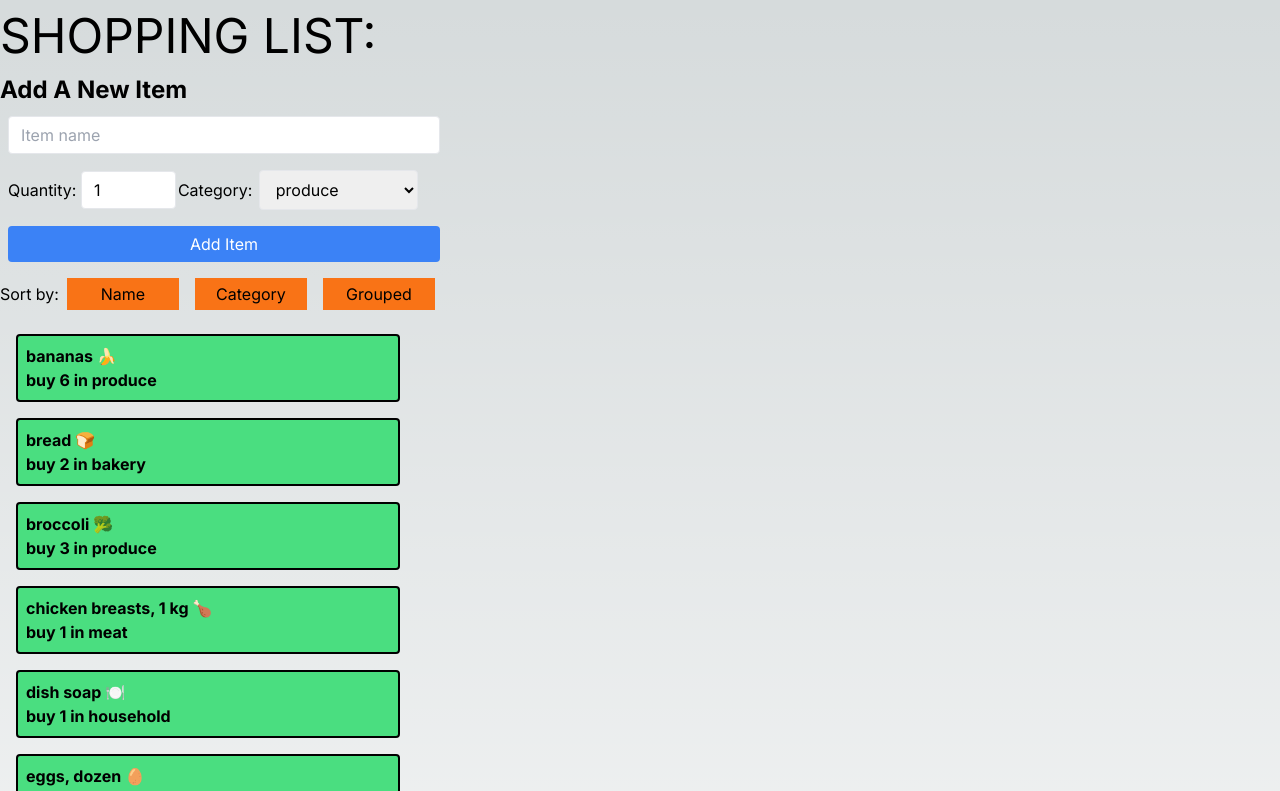
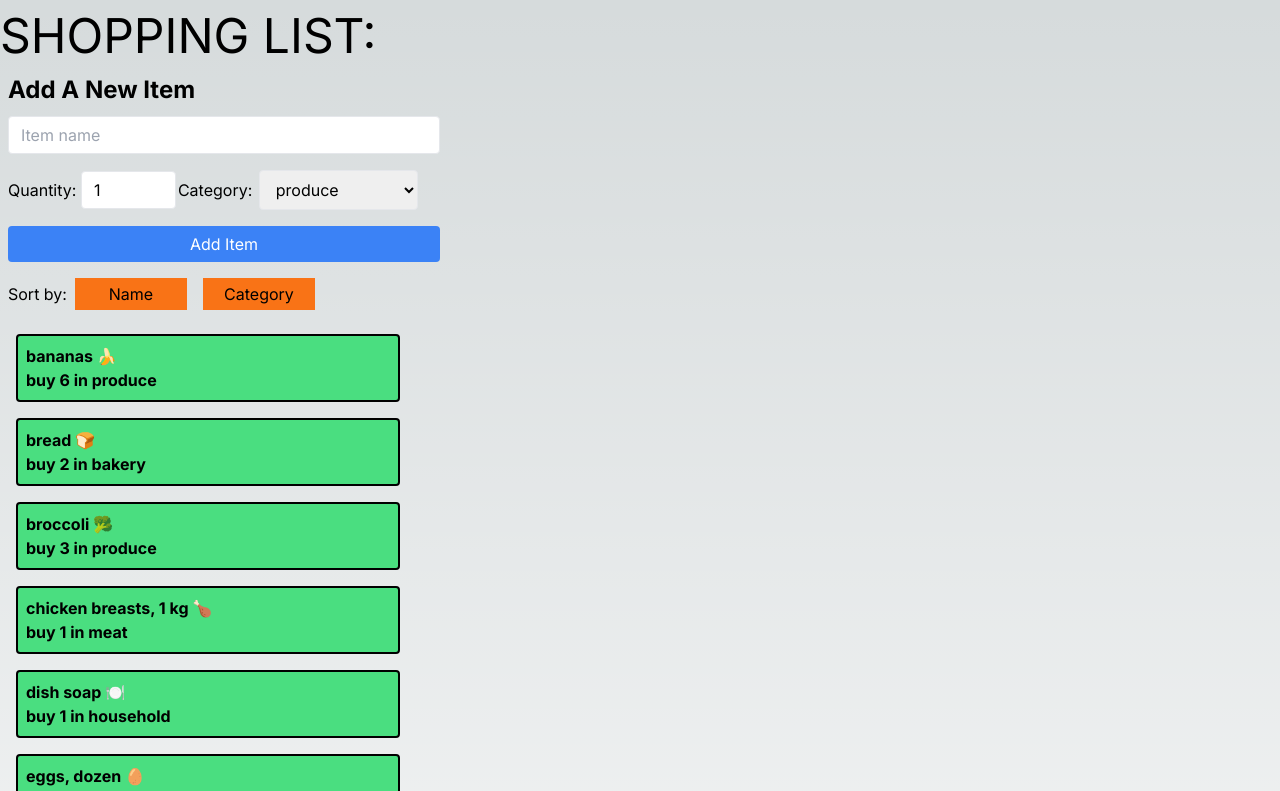
Before and after one commit to Gabrealk/cprg306-assignments, a Next.js app: page /week6 in a window 1280 px wide. Shown: the top 791 px of the page. Built offline with nearby package versions, Linux system fonts and the light colour scheme.

Commit message:
small week 6 additions

```diff
--- a/app/week6/item-list.js
+++ b/app/week6/item-list.js
@@ -56,10 +56,10 @@ export default function Itemlist(){
     <main>
 
       <div>
-        <label>Sort by:</label>
+        <label className="pl-2">Sort by:</label>
         <button onClick={handleNameSort} className={`bg-orange-500 hover:bg-orange-700 p-1 m-2 w-28 ${NameSorted}`}>Name</button>
         <button onClick={handleCategorySort} className={`bg-orange-500 hover:bg-orange-700 p-1 m-2 w-28 ${CategorySorted}`}>Category</button>
-        <button onClick={handleGroupedSort} className={`bg-orange-500 hover:bg-orange-700 p-1 m-2 w-28 ${GroupedSorted}`}>Grouped</button>
+        {/*<button onClick={handleGroupedSort} className={`bg-orange-500 hover:bg-orange-700 p-1 m-2 w-28 ${GroupedSorted}`}>Grouped</button> */}
       </div>
 
       <section>
--- a/app/week6/page.js
+++ b/app/week6/page.js
@@ -1,14 +1,17 @@
+"use client";
+
 import Link from "next/link";
 import Item from "./item";
 import Itemlist from "./item-list";
 import Newitem2 from "./new-item";
+import itemsData from './itemsData.json';
 
 
 export default function Mainshoppingpage(){
     return(
         <main>
             <font size = "10"><h1>SHOPPING LIST: </h1></font>
-            <font size="5"><h2 className="font-bold">Add A New Item</h2></font>
+            <font size="5"><h2 className="font-bold pl-2">Add A New Item</h2></font>
             <Newitem2 />
 
             <Itemlist />
```
